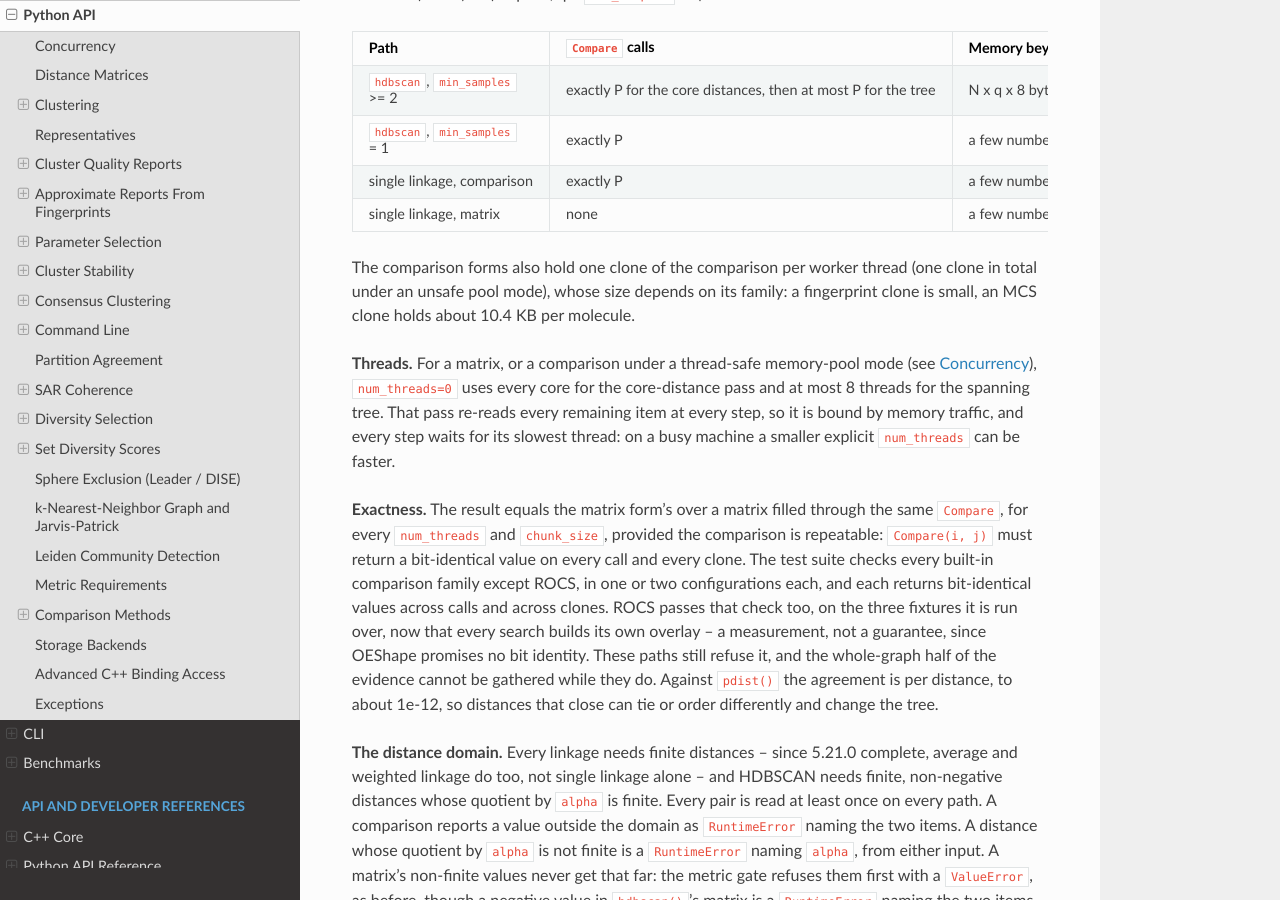
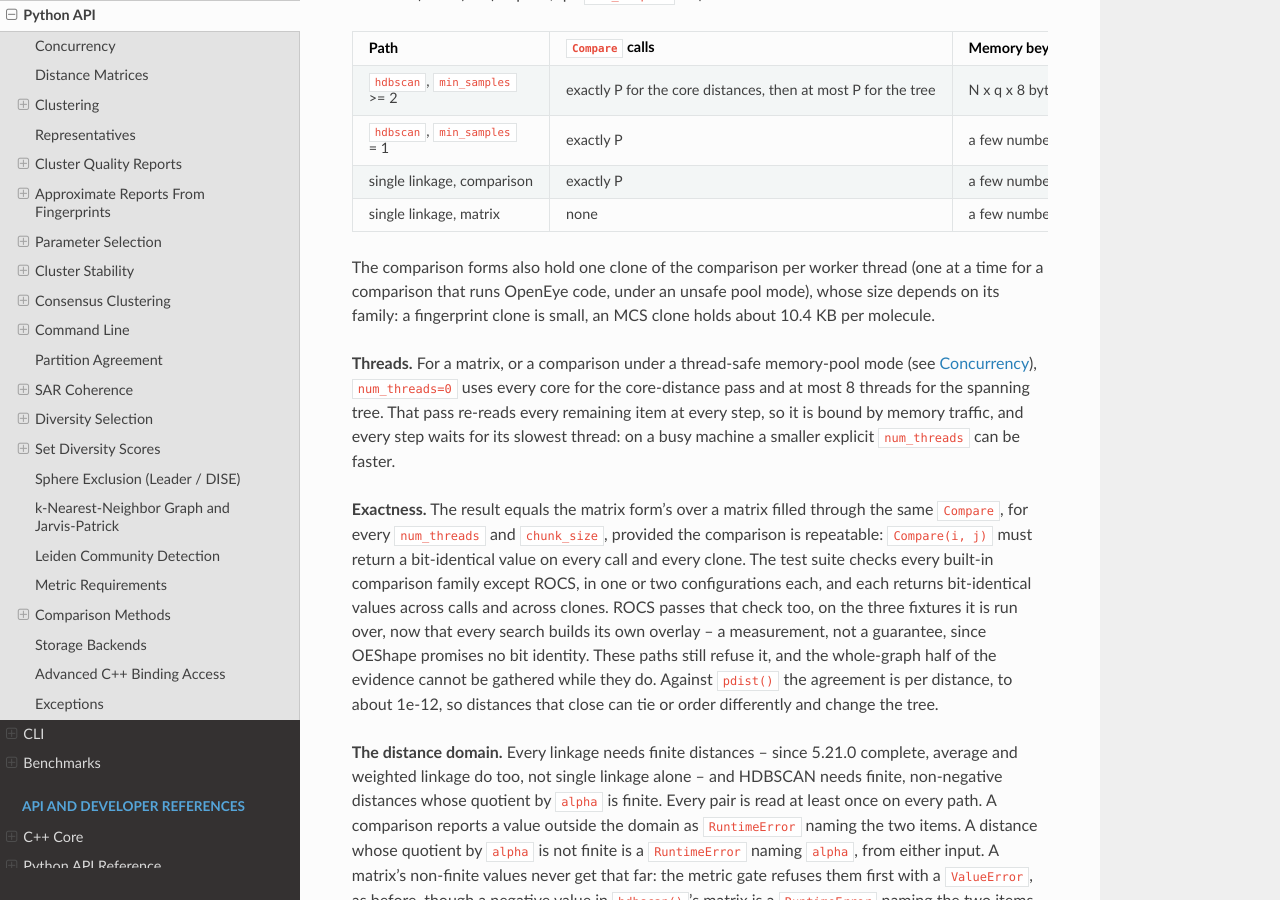
Before and after one commit to scott-arne/oecluster, a Sphinx documentation site: the page built from docs/python-api.md, in a window 1280 px wide and 900 px high, scrolled down 6031 px. Built offline with Sphinx 7.4.7 and the Read the Docs theme 3.1.0, drawn with Linux system fonts in a browser that asks for light colours; pages that are not in the unit, such as notebooks, are missing from menus; the version number is read from the project's files by our own code; some of the changed text lies outside the part shown.

Commit message:
docs: limit the one-worker notes to comparisons that run OpenEye code, and qualify MCS clone memory

````diff
--- a/docs/python-api.md
+++ b/docs/python-api.md
@@ -303,9 +303,9 @@ below. What the comparison forms compare and hold
 | single linkage, matrix | none | a few numbers per item, where 5.19.0 held about 12 GB at 20,000 items |
 
 The comparison forms also hold one clone of the comparison per worker thread
-(one clone in total under an unsafe pool mode), whose size depends on its
-family: a fingerprint clone is small, an MCS clone holds about 10.4 KB per
-molecule.
+(one at a time for a comparison that runs OpenEye code, under an unsafe pool
+mode), whose size depends on its family: a fingerprint clone is small, an MCS
+clone holds about 10.4 KB per molecule.
 
 **Threads.** For a matrix, or a comparison under a thread-safe memory-pool
 mode (see [Concurrency](#concurrency)), `num_threads=0` uses every core for
@@ -2824,10 +2824,11 @@ The first argument decides how distances are read:
   go in as keywords.
 
 The lazy paths compare only the pairs the selection needs -- O(N·k) for k
-picks -- and never build the O(N^2) matrix, so they are the route for a library
-too large to hold one. Each worker thread holds one clone of the comparison;
-for a comparison that copies its items, such as `mcs`, that is O(N) memory per
-worker (one worker under an unsafe pool mode; see [Concurrency](#concurrency)).
+picks -- and never build the O(N^2) matrix, so they are the route for a
+library too large to hold one. Each worker thread holds one clone of the
+comparison; for a comparison that copies its items, such as `mcs`, that is
+O(N) memory per worker (one worker for a comparison that runs OpenEye code
+under an unsafe pool mode; see [Concurrency](#concurrency)).
 
 A lazy comparison is refused before any pair is scored when its declared
 facts rule ranking out: a similarity orientation, a nonzero self-distance,
@@ -3130,12 +3131,12 @@ same = oecluster.jarvis_patrick(mols, k=6, kmin=3, comparison="fingerprint")
 ```
 
 **Inputs.** A `SymmetricDistanceMatrix` (dense, memory-mapped or sparse), a
-prebuilt comparison, or a sequence of items with `comparison=` and
-comparison options, as for `sphere_exclusion`. Lazy paths evaluate every
-ordered pair, N(N-1) comparisons, and keep only the O(N*k) graph, plus one
-comparison clone per running worker during the build (one worker under an
-unsafe pool mode; see [Concurrency](#concurrency)). A comparison that copies
-its items, such as `mcs`, costs O(N) per clone.
+prebuilt comparison, or a sequence of items with `comparison=` and comparison
+options, as for `sphere_exclusion`. Lazy paths evaluate every ordered pair,
+N(N-1) comparisons, and keep only the O(N*k) graph, plus one comparison clone
+per running worker during the build (one worker for a comparison that runs
+OpenEye code under an unsafe pool mode; see [Concurrency](#concurrency)). A
+comparison that copies its items, such as `mcs`, costs O(N) per clone.
 
 **Rows.** Each row lists `k` items other than its own, ordered by ascending
 (distance, position); equal distances go to the lower position. The result
````
Also changed, not shown: 1 other file.
